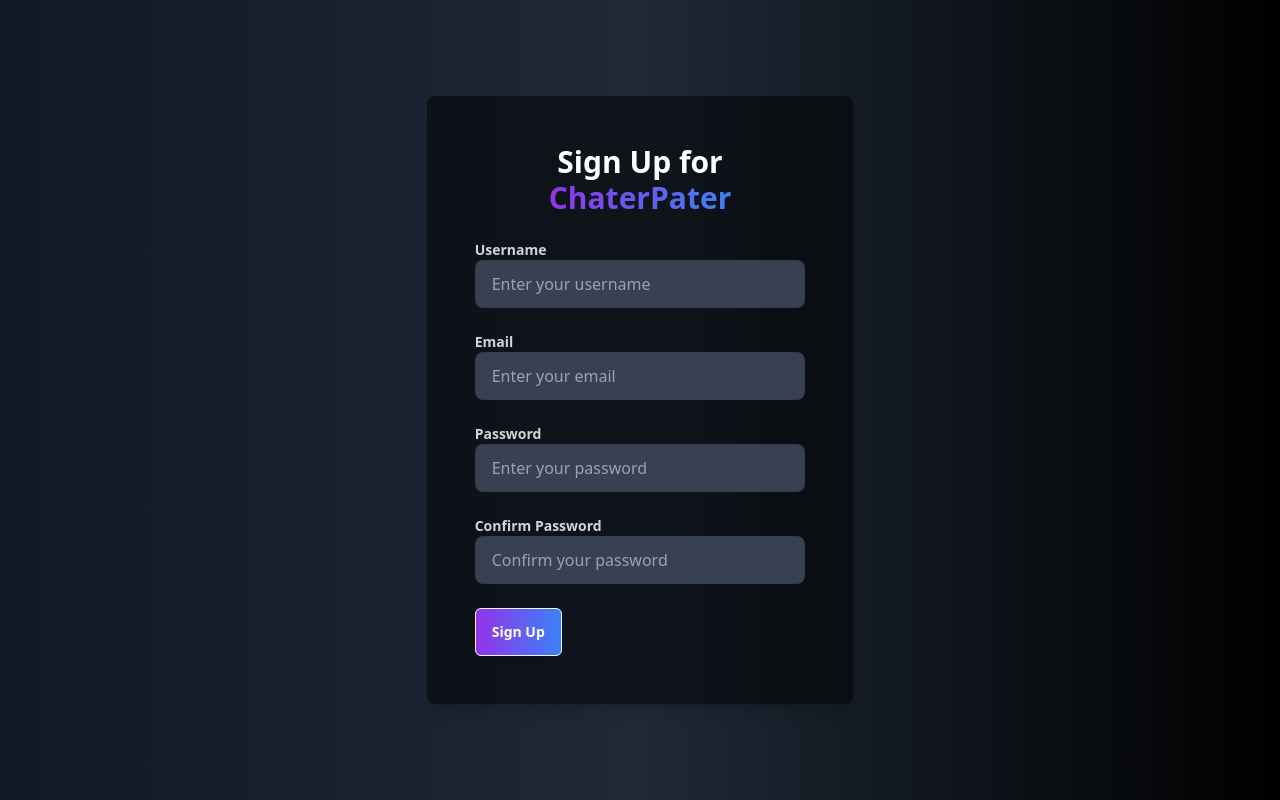
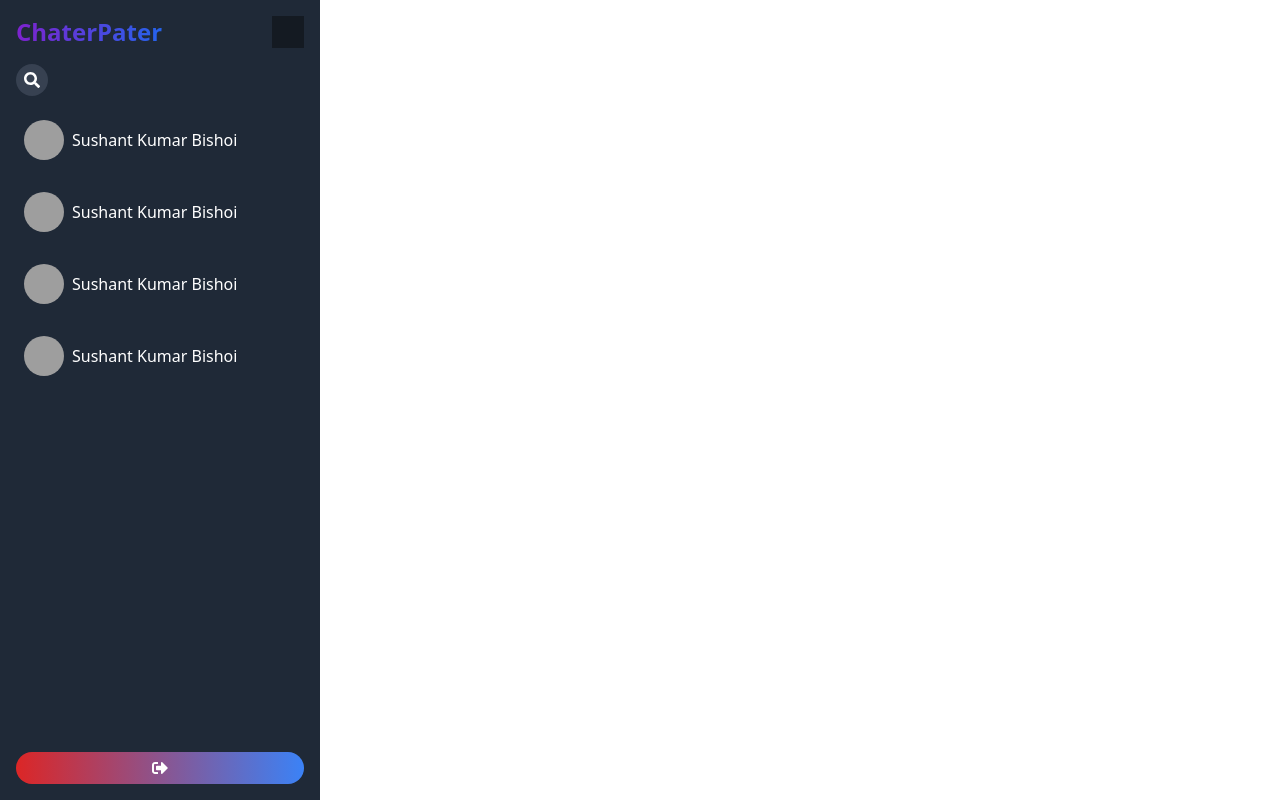
Before and after one commit to sushantskb/Chater-Pater, a React (Vite) app: page / in a window 1280 px wide. Built offline with nearby package versions, Linux system fonts and the light colour scheme; grey boxes are pictures that could not be loaded.

Commit message:
sidebar added

```diff
--- a/package.json
+++ b/package.json
@@ -11,7 +11,8 @@
   },
   "dependencies": {
     "react": "^18.3.1",
-    "react-dom": "^18.3.1"
+    "react-dom": "^18.3.1",
+    "react-icons": "^5.2.1"
   },
   "devDependencies": {
     "@types/react": "^18.3.3",
--- a/src/App.jsx
+++ b/src/App.jsx
@@ -1,3 +1,4 @@
+import Home from "./pages/Home/Home";
 import Login from "./pages/Login/Login";
 import Signup from "./pages/Signup/Signup";
 
@@ -6,7 +7,8 @@
 
   return (
     <>
-      <Signup />
+      {/* <Signup /> */}
+      <Home />
     </>
   );
 }
--- /dev/null
+++ b/src/components/SideBar/Conversation.jsx
@@ -0,0 +1,10 @@
+const Conversation = () => {
+  return (
+    <div className="flex items-center p-2 hover:bg-gray-700 rounded-lg cursor-pointer">
+      <img src="http://placebeard.it/250/250" alt="avatar" className="h-10 w-10 rounded-full mr-2" />
+      <span className="text-white">Sushant Kumar Bishoi</span>
+    </div>
+  );
+};
+
+export default Conversation;
--- /dev/null
+++ b/src/components/SideBar/Conversations.jsx
@@ -0,0 +1,19 @@
+
+import Conversation from "./Conversation";
+
+const Conversations = () => {
+
+  return (
+    <div className="flex flex-col space-y-4 overflow-y-auto">
+      {/* {users.map(user => (
+        <Conversation key={user.id} user={user} />
+      ))} */}
+      <Conversation />
+      <Conversation />
+      <Conversation />
+      <Conversation />
+    </div>
+  );
+};
+
+export default Conversations;
--- /dev/null
+++ b/src/components/SideBar/LogoutButton.jsx
@@ -0,0 +1,11 @@
+import { FaSignOutAlt } from "react-icons/fa";
+
+const LogoutButton = () => {
+  return (
+    <button className="bg-gradient-to-r flex items-center justify-center from-red-600 to-blue-500  p-2 rounded-full mt-auto">
+      <FaSignOutAlt />
+    </button>
+  );
+};
+
+export default LogoutButton;
--- /dev/null
+++ b/src/components/SideBar/Search.jsx
@@ -0,0 +1,24 @@
+import { FaSearch } from "react-icons/fa";
+
+// eslint-disable-next-line react/prop-types
+const Search = ({ searchActive, handleSearchClick }) => {
+  return (
+    <div className="mb-4">
+      <button
+        onClick={handleSearchClick}
+        className="flex items-center bg-gray-700 p-2 rounded-full"
+      >
+        <FaSearch />
+      </button>
+      {searchActive && (
+        <input
+          type="text"
+          placeholder="Search..."
+          className="input input-bordered w-full mt-2 bg-gray-700 text-white placeholder-gray-400"
+        />
+      )}
+    </div>
+  );
+};
+
+export default Search;
--- /dev/null
+++ b/src/components/SideBar/Sidebar.jsx
@@ -0,0 +1,45 @@
+import { useState } from "react";
+import { FaBars } from "react-icons/fa";
+import Search from "./Search";
+import Conversations from "./Conversations";
+import LogoutButton from "./LogoutButton";
+
+const Sidebar = () => {
+  const [searchActive, setSearchActive] = useState(false);
+  const [menuOpen, setMenuOpen] = useState(false);
+
+  const handleSearchClick = () => {
+    setSearchActive(!searchActive);
+  };
+
+  const handleMenuToggle = () => {
+    setMenuOpen(!menuOpen);
+  };
+
+  return (
+    <div className="flex flex-col h-screen bg-gray-800 text-white p-4 w-full sm:w-1/4">
+      <div className="flex justify-between items-center mb-4">
+        <div className="bg-gradient-to-r from-purple-700 to-blue-600 text-2xl font-bold bg-clip-text text-transparent">ChaterPater</div>
+        <img
+          src="https://e7.pngegg.com/pngimages/777/788/png-clipart-logo-cpanel-brand-graphics-computer-icons-cp-logo-emblem-text.png"
+          alt="Logo"
+          className="h-8 w-8"
+          style={{mixBlendMode: "multiply", backgroundColor: "purple"}}
+        />
+        <button className="sm:hidden" onClick={handleMenuToggle}>
+          <FaBars />
+        </button>
+      </div>
+      <div className={`sm:flex ${menuOpen ? "flex" : "hidden"} flex-col`}>
+        <Search
+          searchActive={searchActive}
+          handleSearchClick={handleSearchClick}
+        />
+        <Conversations />
+      </div>
+        <LogoutButton />
+    </div>
+  );
+};
+
+export default Sidebar;
--- /dev/null
+++ b/src/pages/Home/Home.jsx
@@ -0,0 +1,11 @@
+import Sidebar from '../../components/SideBar/Sidebar'
+
+const Home = () => {
+  return (
+    <div>
+        <Sidebar />
+    </div>
+  )
+}
+
+export default Home
--- a/src/pages/Login/Login.jsx
+++ b/src/pages/Login/Login.jsx
@@ -1,4 +1,3 @@
-import React from "react";
 
 const Login = () => {
   return (
```
Also changed, not shown: 1 other file (tests, documents, lock files or other folders).
